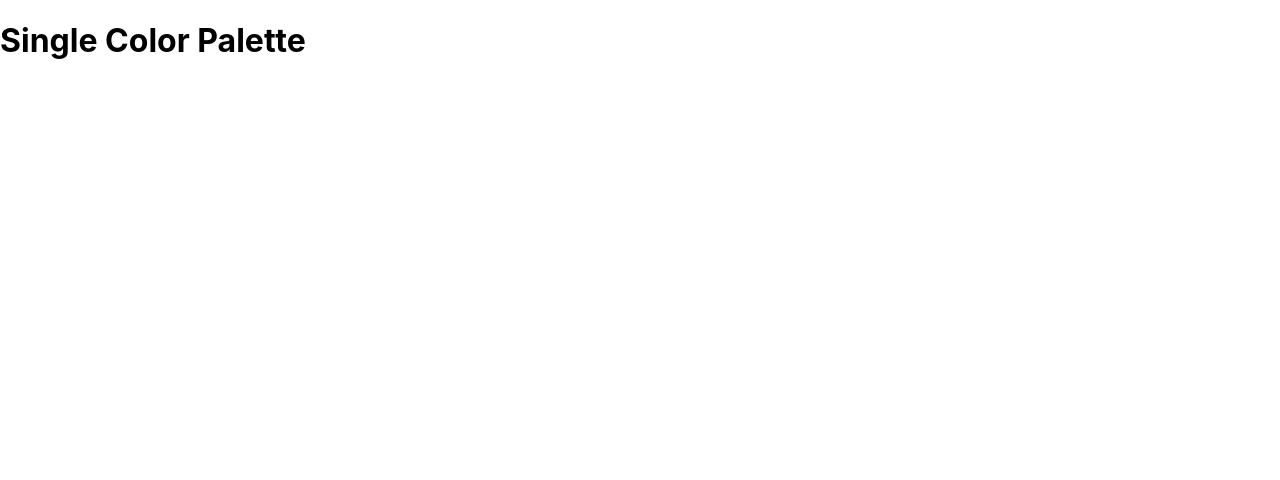
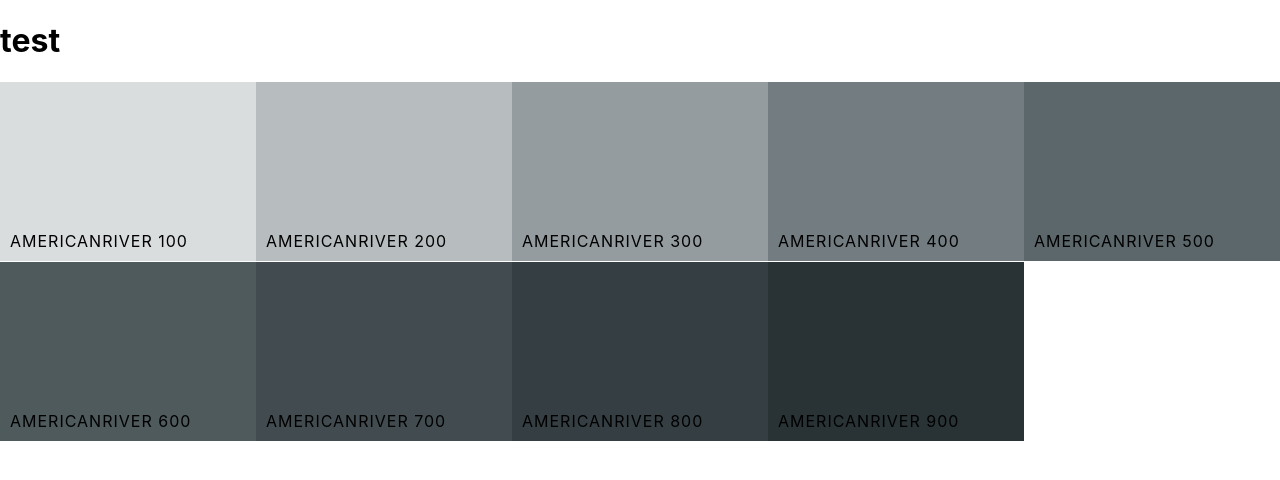
Before and after one commit to SpyrosGeo/AllTheColors, a React (Create React App) app: page /palette/flat-ui-colors-american/americanriver in a window 1280 px wide. Shown: the top 480 px of the page. Built offline with nearby package versions, Linux system fonts and the light colour scheme; a web font is replaced by a local one.

Commit message:
display colors in singleColorPalette

```diff
--- a/src/App.js
+++ b/src/App.js
@@ -17,17 +17,30 @@
   render(){
     return (
       <Switch>
-        <Route exact path="/" render={(routeProps)=> <PaletteList  palettes={seedColors} {...routeProps}/>} />
-        <Route exact path="/palette/:id" render={routeProps =><Palette palette={generatePalette(
+      <Route
+        exact
+        path="/palette/:paletteId/:colorId"
+        render={routeProps =>(
+          <SingleColorPalette
+            colorId={routeProps.match.params.colorId}
+            palette={generatePalette(
+              this.findPalette(routeProps.match.params.paletteId))}
+          />
+          )}
+        />
+        <Route
+          exact
+          path="/palette/:id"
+          render={routeProps =><Palette palette={generatePalette(
           this.findPalette(routeProps.match.params.id)
               )}
             />
           }/>
         <Route
           exact
-          path="/palette/:paletteId/:colorId"
-           render={()=><SingleColorPalette />}
-          />
+          path="/"
+          render={(routeProps)=> <PaletteList  palettes={seedColors} {...routeProps}/>}
+           />
       </Switch>
 
     );
--- a/src/ColorBox.js
+++ b/src/ColorBox.js
@@ -25,7 +25,7 @@
         })
     }
     render(){
-        const {name,background,moreUrl}=this.props;
+        const {name,background,moreUrl,showLink}=this.props;
         const  { copied } =this.state;
         return(
             <CopyToClipboard text={background} onCopy={this.changeCopyState}>
@@ -41,9 +41,10 @@
                         </div>
                         <button className="copy-button">Copy</button>
                     </div>
+                    {showLink &&(
                     <Link to={moreUrl}onClick={e => e.stopPropagation()}>
                         <span className="see-more">More</span>
-                    </Link>
+                    </Link>)}
                 </div>
             </CopyToClipboard>
 
--- a/src/Palette.js
+++ b/src/Palette.js
@@ -37,6 +37,7 @@
                 id={color.id}
                 paletteId={id}
                 moreUrl={`/palette/${id}/${color.id}`}
+                showLink={true}
             />
         ))
         return (
--- a/src/SingleColorPalette.js
+++ b/src/SingleColorPalette.js
@@ -1,14 +1,37 @@
 import React, { Component } from 'react';
+import ColorBox from './ColorBox';
 
 
 class SingleColorPalette extends Component{
+    constructor(props){
+        super(props);
+        this._shades =this.gatherShades(this.props.palette, this.props.colorId);
+        // this.gatherShades = this.gatherShades.bind(this);
+        // console.log(this._shades);
+    }
+    gatherShades(palette,colorToFilterBy){
+        let shades=[];
+        console.log(palette);
+        let allColors = palette.colors;
+        console.log(allColors);
+        for(let key in allColors){
+            shades = shades.concat(
+                allColors[key].filter(color=> color.id === colorToFilterBy)
+            )
 
+        }
+        //return all shades of given color
+        return shades.slice(1);
+    }
     render(){
+        const colorBoxes = this._shades.map(color =>(
+            <ColorBox key={color.id} name={color.name} background={color.hex} showLink={false}/>
+        ))
+        // console.log(colorBoxes)
         return(
-            <div>
-                <h1>
-                Single Color Palette
-                </h1>
+            <div className="Palette">
+                <h1>test</h1>
+                <div className="Palette-colors">{colorBoxes}</div>
             </div>
         );
     }
```
